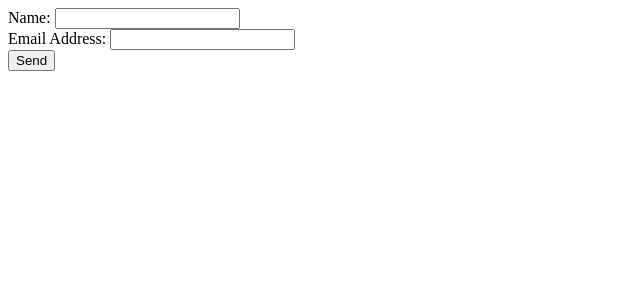
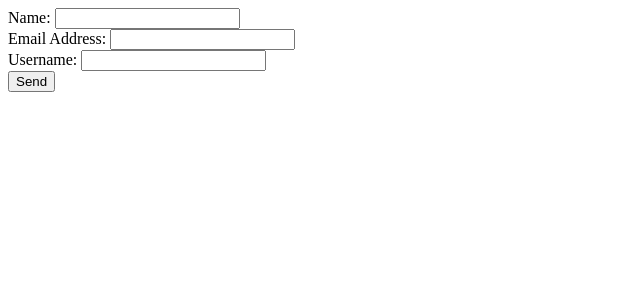
Before and after one commit to Lightsyde/assignments, a PHP site: page / in a window 1280 px wide. Shown: the top 300 px of the page, without its empty margins (0-640 px from the left). Run offline with PHP 8.4, Linux system fonts and the light colour scheme.

Commit message:
added username label, and php error coding for processing it usins mb_strlen

```diff
--- a/mtm1531/assignment-3/includes/form-processor.php
+++ b/mtm1531/assignment-3/includes/form-processor.php
@@ -18,4 +18,8 @@ if ($_SERVER['REQUEST_METHOD'] == 'POST') {
 		$errors['email'] = true;
 	}
 
+	if(mb_strlen($username) < 4 || mb_strlen($username) > 25) {
+		$errors['username'] = true;
+	}
+
 }
--- a/mtm1531/assignment-3/index.php
+++ b/mtm1531/assignment-3/index.php
@@ -35,6 +35,16 @@ require_once 'includes/form-processor.php'
 					<input id="email" name="email" required value= <?php echo $email; ?>>
 
 				<div>
+					<label for="username">Username:
+						<?php if(isset($errors['username'])) : ?></label>
+							<strong class="error">must be between 4 and 25 characters</strong>
+						<?php endif; ?>
+					<input id="username" name="username" required value <?php echo $username; ?>>
+
+				</div>
+
+
+				<div>
 
 				</div>
 			</div>
```
